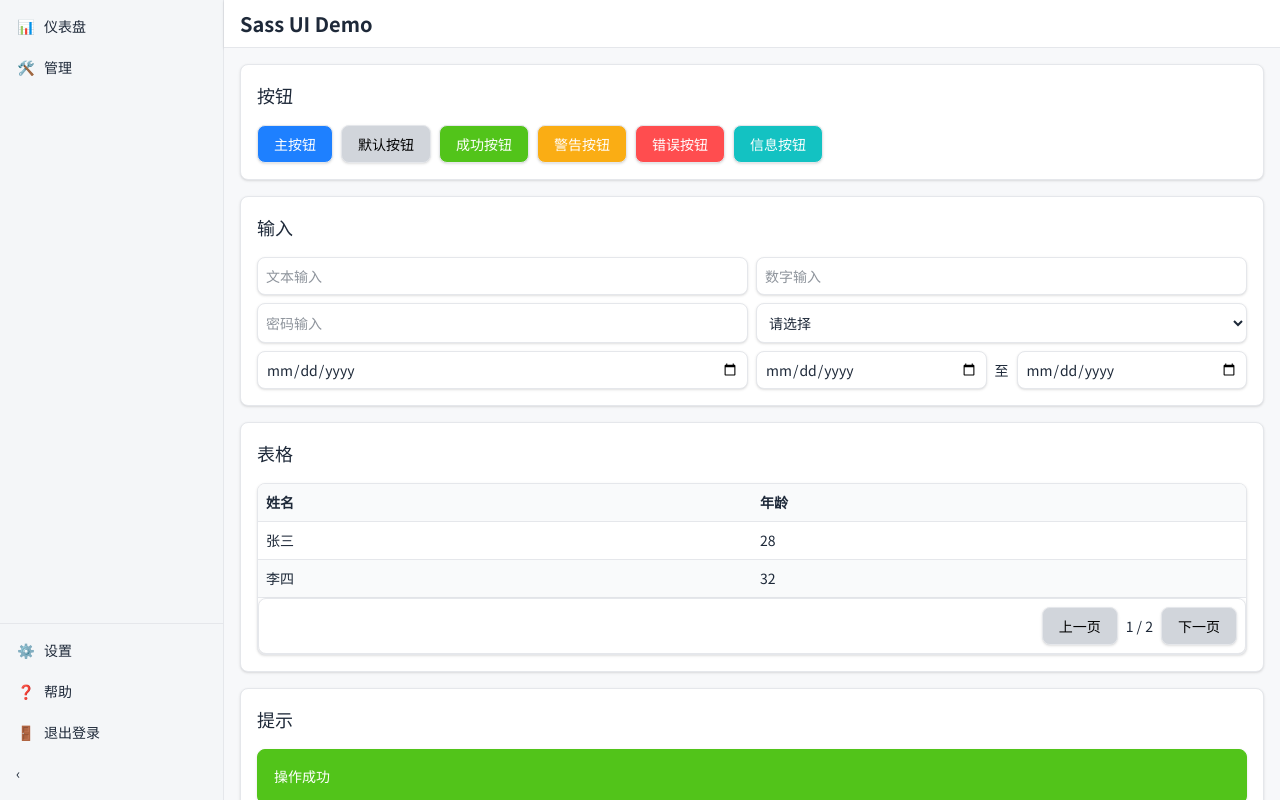
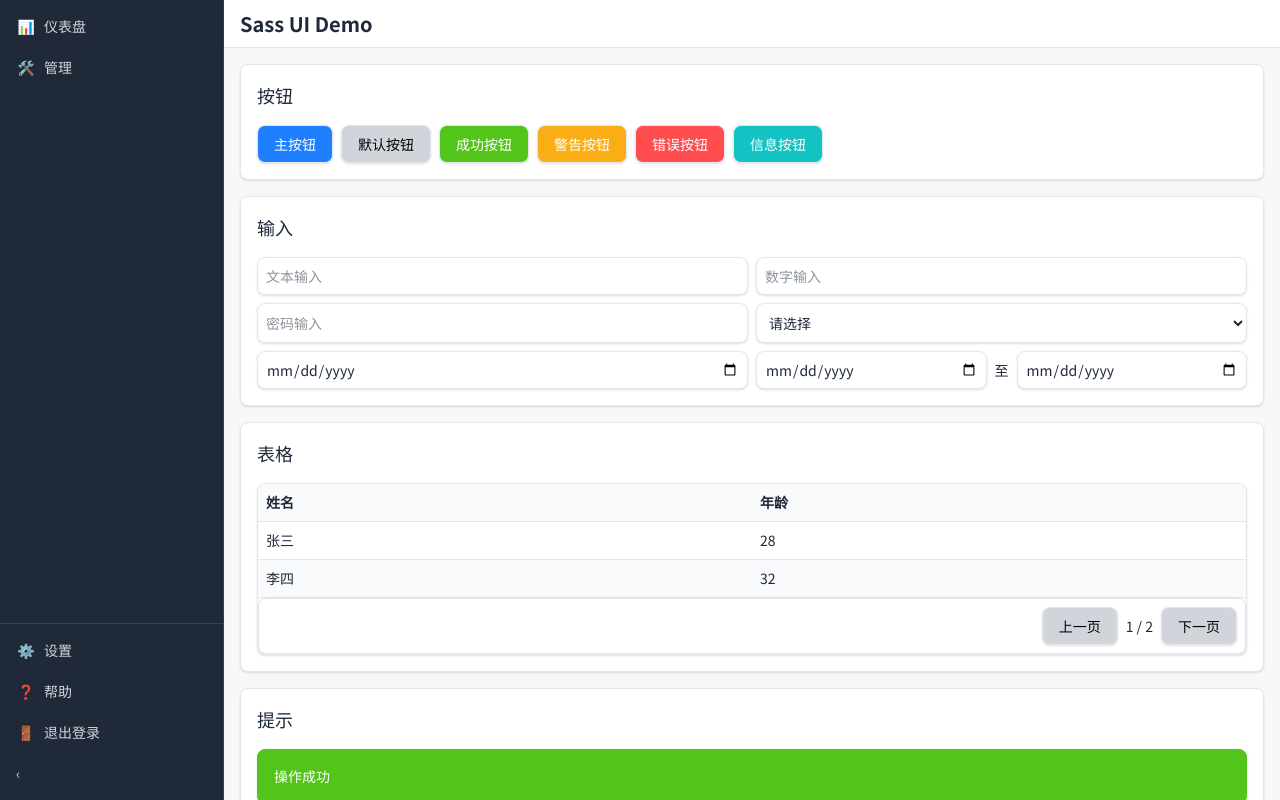
Before and after one commit to zhoumingxuan/sass-ui, a Next.js app: page / in a window 1280 px wide. Built offline with nearby package versions, Linux system fonts and the light colour scheme.

Commit message:
feat: improve navigation bar styling

```diff
--- a/src/components/Menu.tsx
+++ b/src/components/Menu.tsx
@@ -27,8 +27,8 @@ function Item({
   return (
     <div>
       <div
-        className={`flex items-center gap-2 p-2 rounded-lg cursor-pointer transition-colors text-gray-800 hover:bg-primary/10 ${
-          active ? 'bg-primary text-white border-l-4 border-primary' : ''
+        className={`flex items-center gap-2 p-2 rounded-md cursor-pointer transition-colors text-gray-300 hover:bg-nav-hover hover:text-white ${
+          active ? 'bg-primary text-white shadow-md' : ''
         }`}
         style={{ paddingLeft: depth * 16 + 8 }}
         onClick={() => (hasChildren ? setOpen(!open) : undefined)}
@@ -58,7 +58,7 @@ export default function Menu({
   const [collapsed, setCollapsed] = useState(false);
   return (
     <aside
-      className={`flex flex-col h-screen border-r border-gray-200 shadow-sm bg-[#f4f6f8] transition-all ${
+      className={`flex flex-col h-screen border-r border-gray-700 shadow-lg bg-nav text-gray-200 transition-all ${
         collapsed ? 'w-16' : 'w-56'
       }`}
     >
@@ -67,12 +67,12 @@ export default function Menu({
           <Item key={idx} item={item} collapsed={collapsed} />
         ))}
       </div>
-      <div className="p-2 space-y-1 border-t border-gray-200">
+      <div className="p-2 space-y-1 border-t border-gray-700">
         {footerItems.map((item, idx) => (
           <Item key={idx} item={item} collapsed={collapsed} />
         ))}
         <button
-          className="w-full text-left p-2 rounded-lg hover:bg-primary/10"
+          className="w-full text-left p-2 rounded-md text-gray-300 hover:bg-nav-hover hover:text-white"
           onClick={() => setCollapsed(!collapsed)}
           title={collapsed ? '展开菜单' : '收起菜单'}
         >
--- a/src/components/NavBar.tsx
+++ b/src/components/NavBar.tsx
@@ -4,19 +4,22 @@ import { TextInput } from './Input';
 
 export default function NavBar() {
   return (
-    <header className="flex items-center justify-between bg-white px-4 py-2 border-b shadow-sm">
-      <div className="flex items-center gap-2 font-bold text-primary">
+    <header className="flex items-center justify-between bg-nav px-4 py-2 border-b border-gray-700 shadow-md">
+      <div className="flex items-center gap-2 font-bold text-white">
         <Image src="/logo.svg" alt="SassUI" width={32} height={32} />
         <span>SassUI</span>
       </div>
-      <nav className="flex gap-4">
-        <Link href="/">首页</Link>
-        <Link href="/dashboard">仪表盘</Link>
-        <Link href="/users">用户管理</Link>
-        <Link href="/orders">订单查询</Link>
+      <nav className="flex gap-4 text-gray-300">
+        <Link className="px-2 py-1 rounded-md hover:bg-nav-hover hover:text-white transition-colors" href="/">首页</Link>
+        <Link className="px-2 py-1 rounded-md hover:bg-nav-hover hover:text-white transition-colors" href="/dashboard">仪表盘</Link>
+        <Link className="px-2 py-1 rounded-md hover:bg-nav-hover hover:text-white transition-colors" href="/users">用户管理</Link>
+        <Link className="px-2 py-1 rounded-md hover:bg-nav-hover hover:text-white transition-colors" href="/orders">订单查询</Link>
       </nav>
       <div>
-        <TextInput placeholder="搜索..." className="h-8 w-48" />
+        <TextInput
+          placeholder="搜索..."
+          className="h-8 w-48 bg-nav-hover text-gray-100 placeholder-gray-400 border border-nav-hover focus:border-primary focus:ring-1 focus:ring-primary"
+        />
       </div>
     </header>
   );
--- a/tailwind.config.ts
+++ b/tailwind.config.ts
@@ -13,6 +13,8 @@ export default {
         error:   '#ff4d4f',
         info:    '#13c2c2',
         bg:      '#f7f8fa',
+        nav: '#1f2937',
+        'nav-hover': '#374151',
       },
       fontFamily: {
         sans: ['Noto Sans', 'Noto Sans CJK SC', 'sans-serif'],
```
